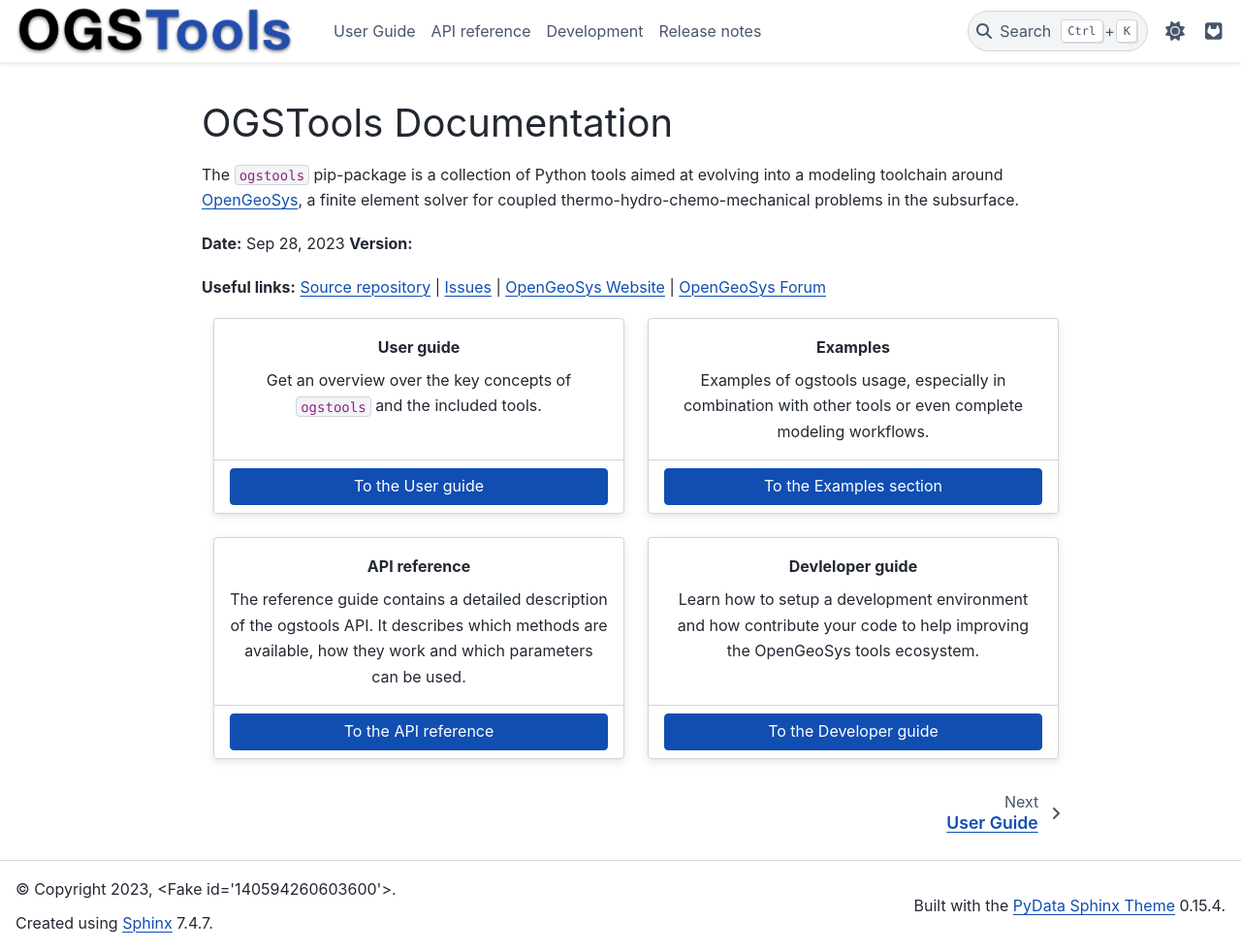
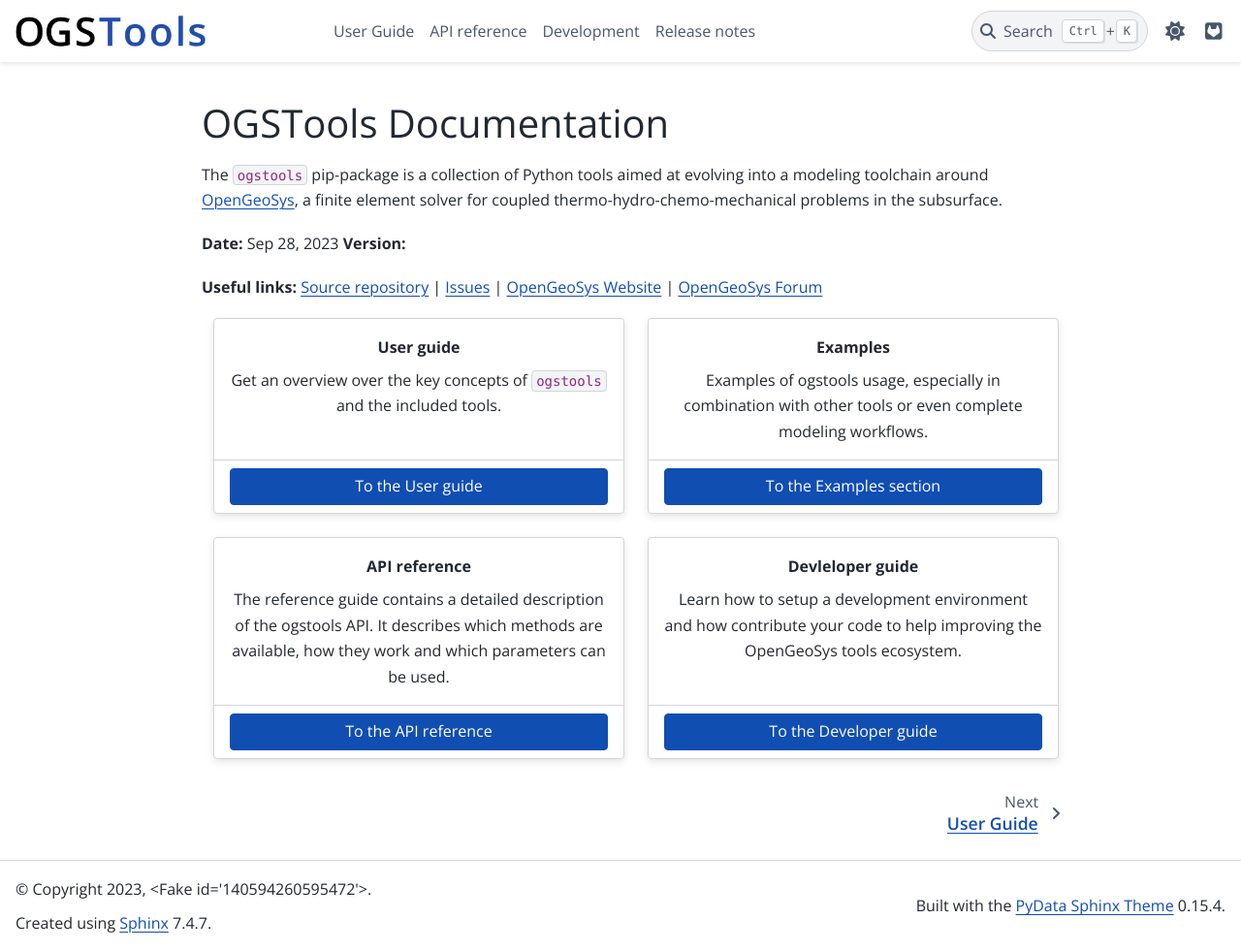
Before and after one commit to ufz/ogstools, a Sphinx documentation site: the page built from docs/index.md, in a window 1280 px wide and 981 px high. Shown: the whole window at 97% size. Built offline with Sphinx 7.4.7 and the PyData theme 0.15.4, drawn with Linux system fonts in a browser that asks for light colours; pages that are not in the unit, such as notebooks, are missing from menus; the version number could not be read and is left out.

Commit message:
[docs] Use free to use font (Open Sans).
Same as for opengeosys.org.

```diff
--- a/docs/_static/ogstools.css
+++ b/docs/_static/ogstools.css
@@ -1,9 +1,5 @@
 nav.bd-links li>a {
   padding: .25rem 1.5rem;
-}
-
-.navbar-brand img {
-  height: 50px;
 }
 
 table.dataframe {
@@ -15,3 +11,19 @@
   --sd-color-primary-highlight: rgb(6, 58, 158);
   --pst-color-secondary: rgb(217, 119, 6);
 }
+
+html[data-theme="dark"] {
+  --pst-color-primary: #507EE4;
+  --sd-color-primary-highlight: rgb(6, 58, 158);
+  --pst-color-secondary: rgb(217, 119, 6);
+}
+
+img.logo__image {
+  padding-top: 0.4em;
+  padding-bottom: 0.4em;
+}
+
+html {
+  --pst-font-family-base: 'Open Sans', var(--pst-font-family-base-system);
+  --pst-font-family-heading: 'Open Sans', var(--pst-font-family-base-system);
+}
--- /dev/null
+++ b/docs/_templates/layout.html
@@ -0,0 +1,6 @@
+{% extends "pydata_sphinx_theme/layout.html" %}
+
+{% block extrahead %}
+<link rel="stylesheet" href="https://fonts.googleapis.com/css?family=Open+Sans:300,400,400italic,600,700&display=swap">
+{{ super() }}
+{% endblock %}
--- a/docs/conf.py
+++ b/docs/conf.py
@@ -57,6 +57,7 @@
 
 html_theme_options = {
     "logo": {
+        # "text": "OGSTools",
         "image_light": "ogstools.png",
         "image_dark": "ogstools-dark.png",
     },
```
Also changed, not shown: docs/_static/ogstools-dark.png, docs/_static/ogstools.png.
